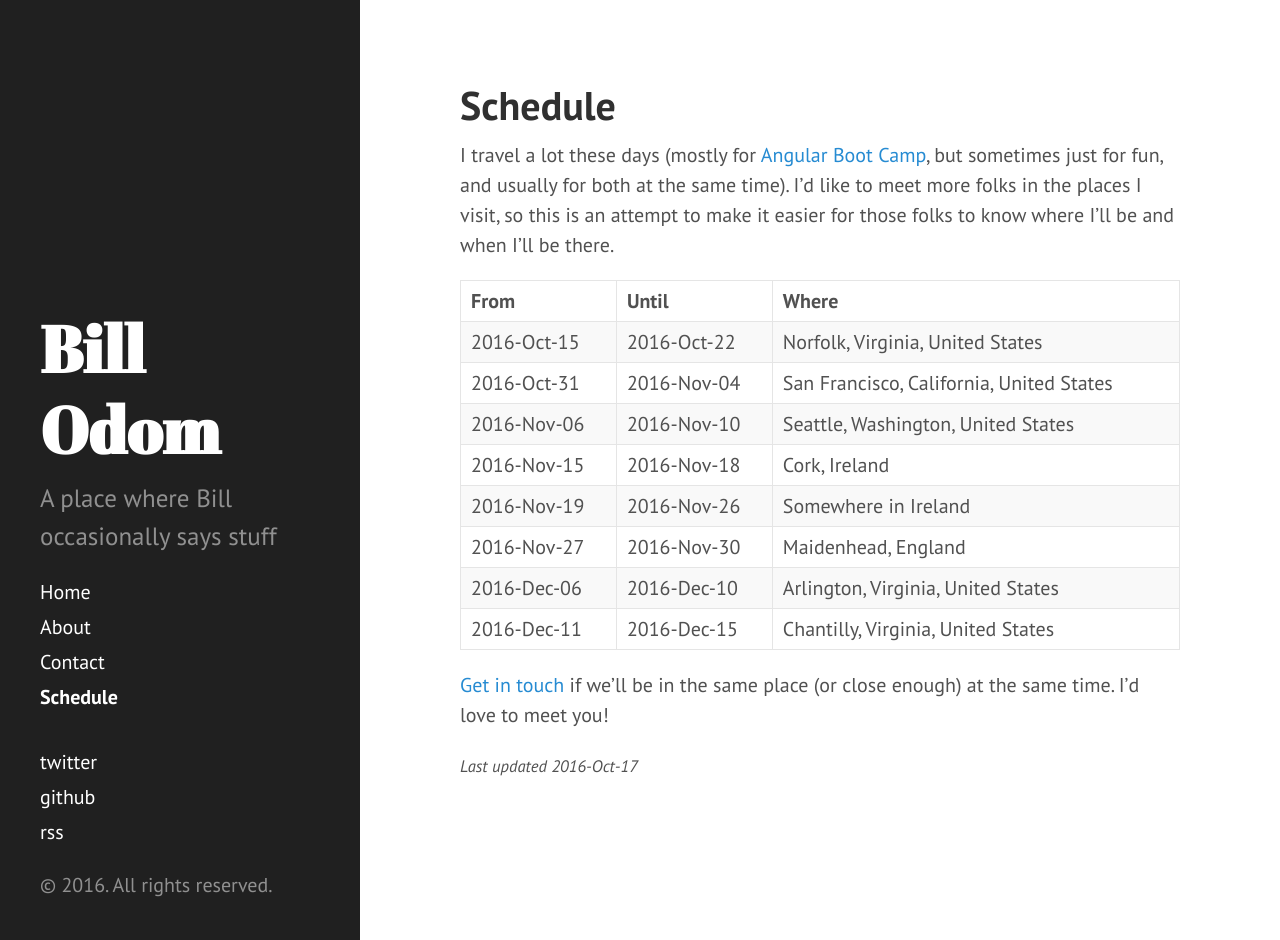
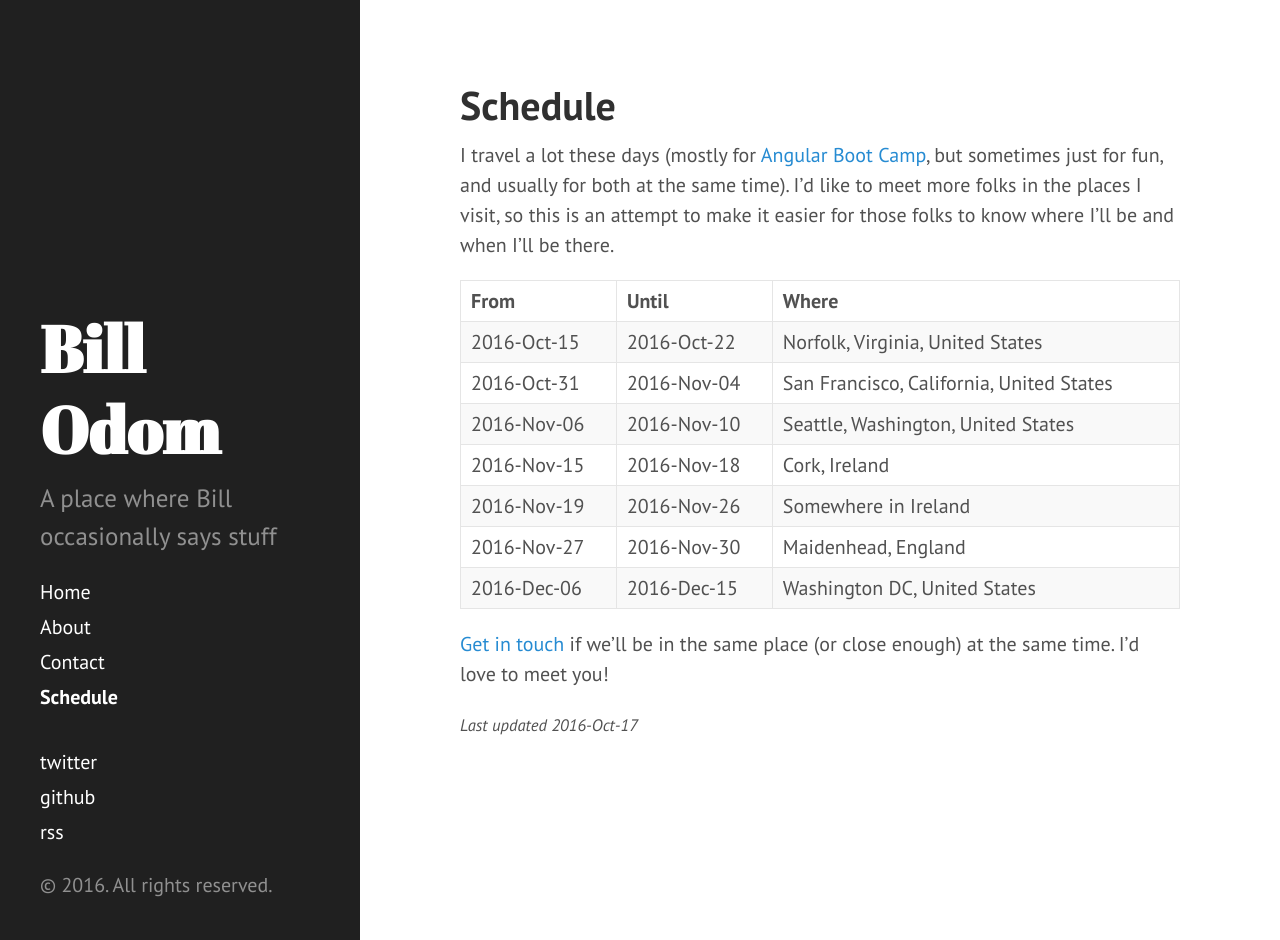
Before and after one commit to wnodom/wnodom.github.io, a Jekyll site: the page built from schedule.md, in a window 1280 px wide and 940 px high. Built offline with Jekyll 4.4.1, drawn with Linux system fonts in a browser that asks for light colours.

Commit message:
Simplify schedule for DC area travel

```diff
--- a/schedule.md
+++ b/schedule.md
@@ -14,8 +14,7 @@ I travel a lot these days (mostly for [Angular Boot Camp](http://angularbootcamp
 | 2016-Nov-15 | 2016-Nov-18 | Cork, Ireland
 | 2016-Nov-19 | 2016-Nov-26 | Somewhere in Ireland
 | 2016-Nov-27 | 2016-Nov-30 | Maidenhead, England
-| 2016-Dec-06 | 2016-Dec-10 | Arlington, Virginia, United States
-| 2016-Dec-11 | 2016-Dec-15 | Chantilly, Virginia, United States
+| 2016-Dec-06 | 2016-Dec-15 | Washington DC, United States
 
 [Get in touch](/contact/) if we'll be in the same place (or close enough) at the same time. I'd love to meet you!
 
```
